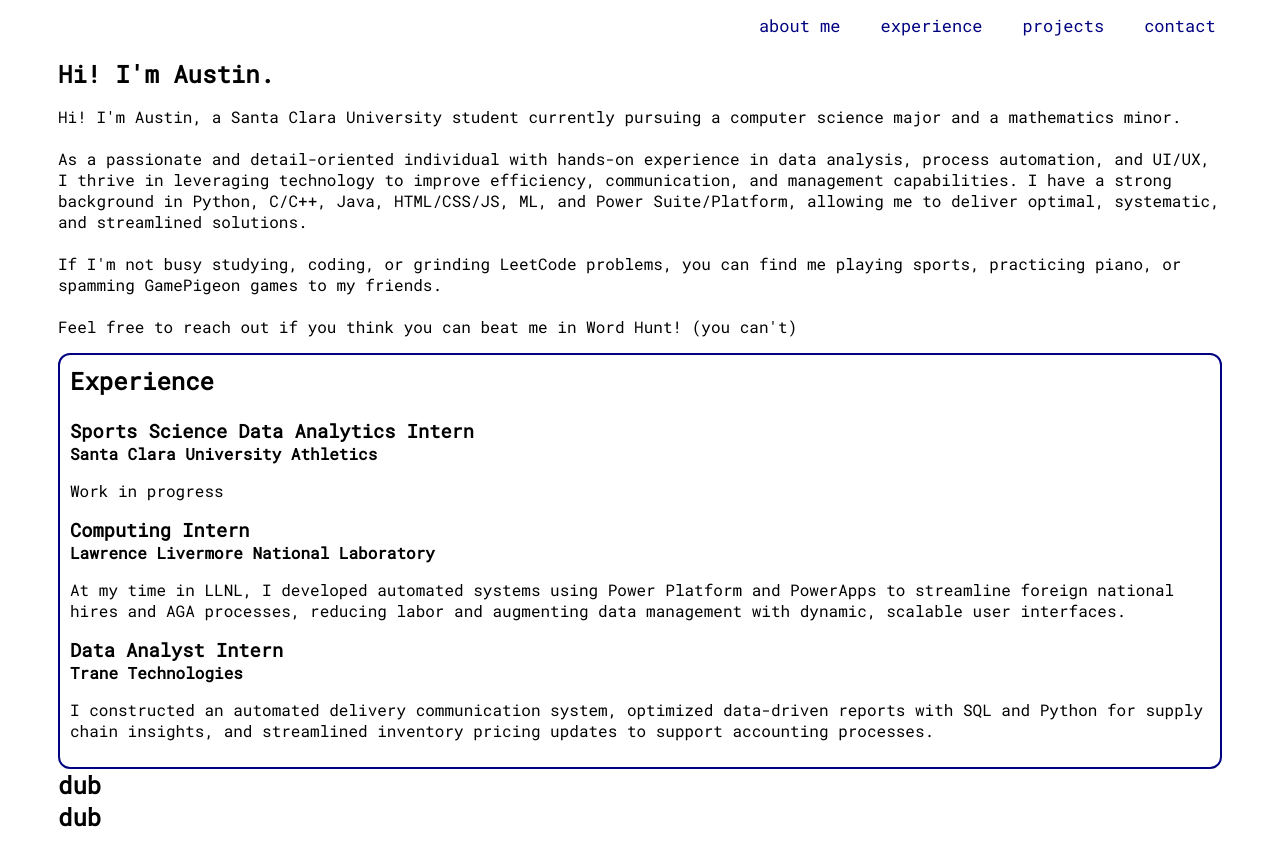
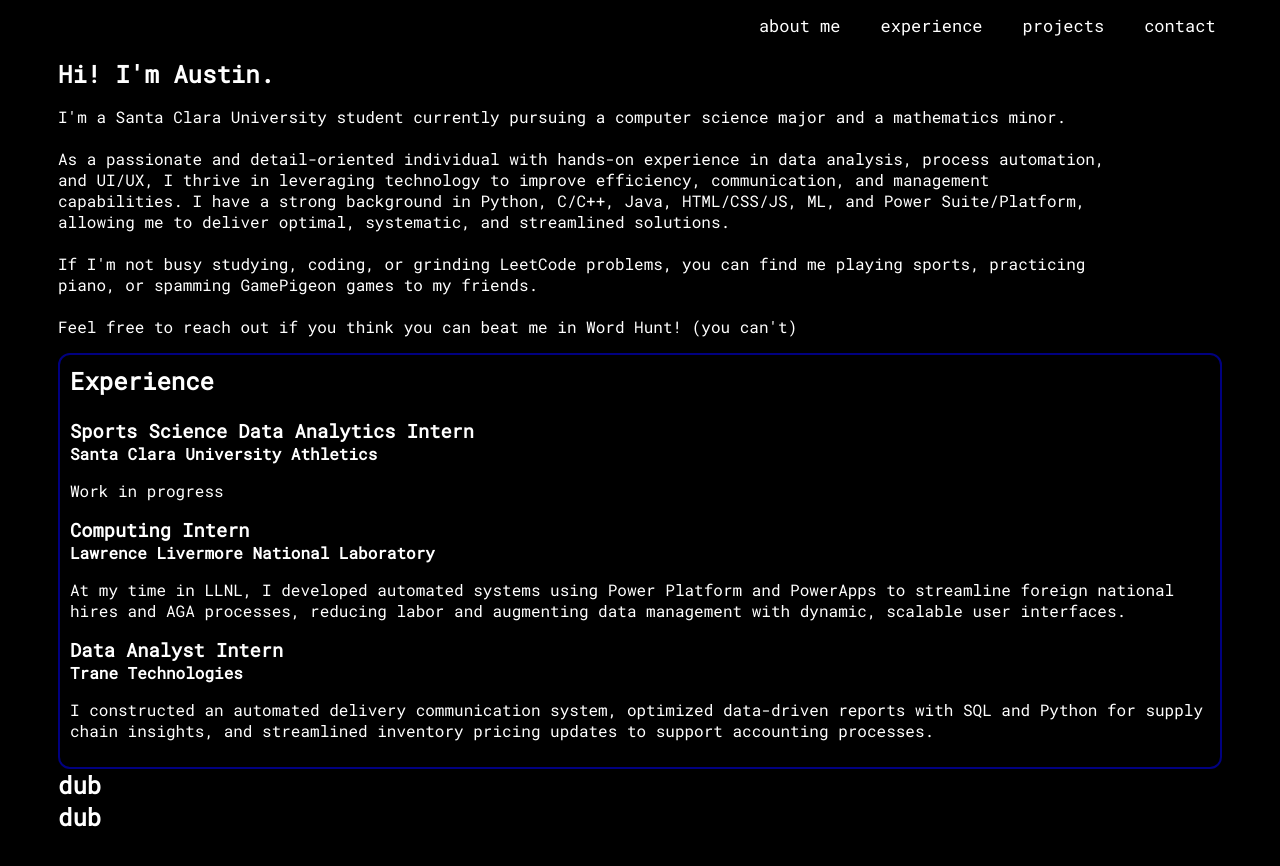
Before and after one commit to au-s-ti-n/personal_website, a website: page index.html in a window 1280 px wide. Drawn offline with Linux system fonts and the light colour scheme.

Commit message:
more progress
more progress

```diff
--- a/index.css
+++ b/index.css
@@ -5,6 +5,8 @@
 
 head {
     font-family: 'Roboto Mono';
+    background-color: black;
+    color: white;
 }
 
 .navbar {
@@ -12,27 +14,31 @@ head {
     position: fixed;
     top: 0;
     width: 92%;
-    background-color: white;
+    background-color: black;
+    color: white;
 }
 
 .navbar a {
     float: right;
     display: block;
-    color: navy;
+    color: white;
     text-align: center;
     padding: 14px 20px;
     text-decoration: none;
     font-size: 17px;
   }
 
-#profile {
+#aboutme {
     font-family: 'Roboto Mono';
+    margin-right: 100px;
 }
 
 body {
     align-items: center;
     font-family: 'Roboto Mono';
     padding: 50px;
+    background-color: black;
+    color: white;
 }
 
 #tablist{
@@ -60,19 +66,6 @@ body {
     background: white;
 }
 
-#tablist li a:link, #tablist li a:visited{
-    color: navy;
-}
-
-#tablist li a:hover{
-    color: black;
-    background: lightyellow;
-}
-
-#tablist li a.current{
-    background: lightyellow;
-}
-
 h2, h3, h4 {
     margin-top: 0;
     margin-bottom: 0;
--- a/index.html
+++ b/index.html
@@ -11,10 +11,10 @@
   </head>
 
   <body>
-    <div class="about me">
+    <div id="aboutme">
       <h2><a id="about_id" class="header">Hi! I'm Austin.</a></h2>
       <p>
-        Hi! I'm Austin, a Santa Clara University student currently pursuing a computer science major and a mathematics minor.
+        I'm a Santa Clara University student currently pursuing a computer science major and a mathematics minor.
         <br> <br>
         As a passionate and detail-oriented individual with hands-on experience in data analysis, process automation, and UI/UX, I thrive in leveraging technology to improve efficiency, communication, and management capabilities. I have a strong background in Python, C/C++, Java, HTML/CSS/JS, ML, and Power Suite/Platform, allowing me to deliver optimal, systematic, and streamlined solutions.
         <br> <br>
```
